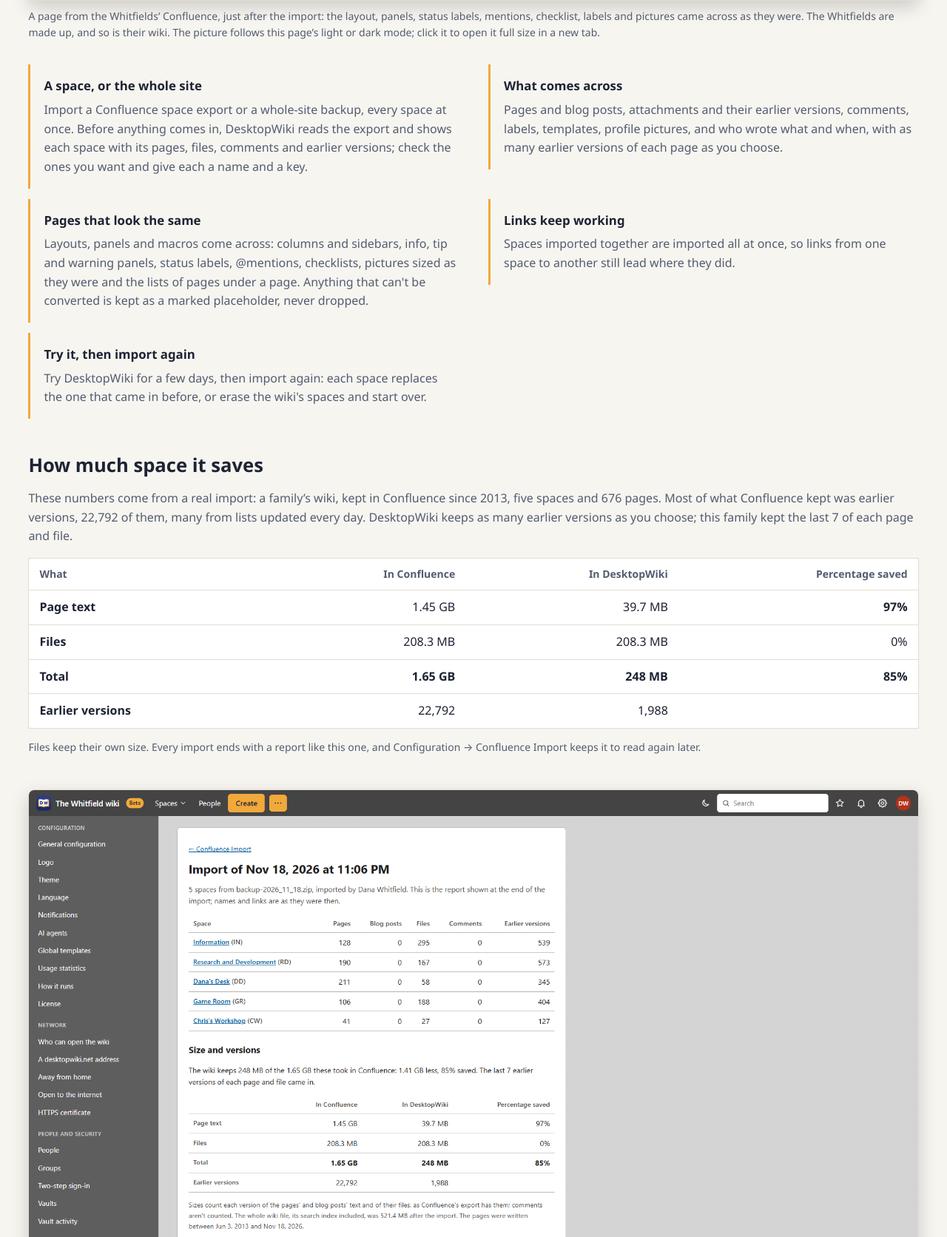
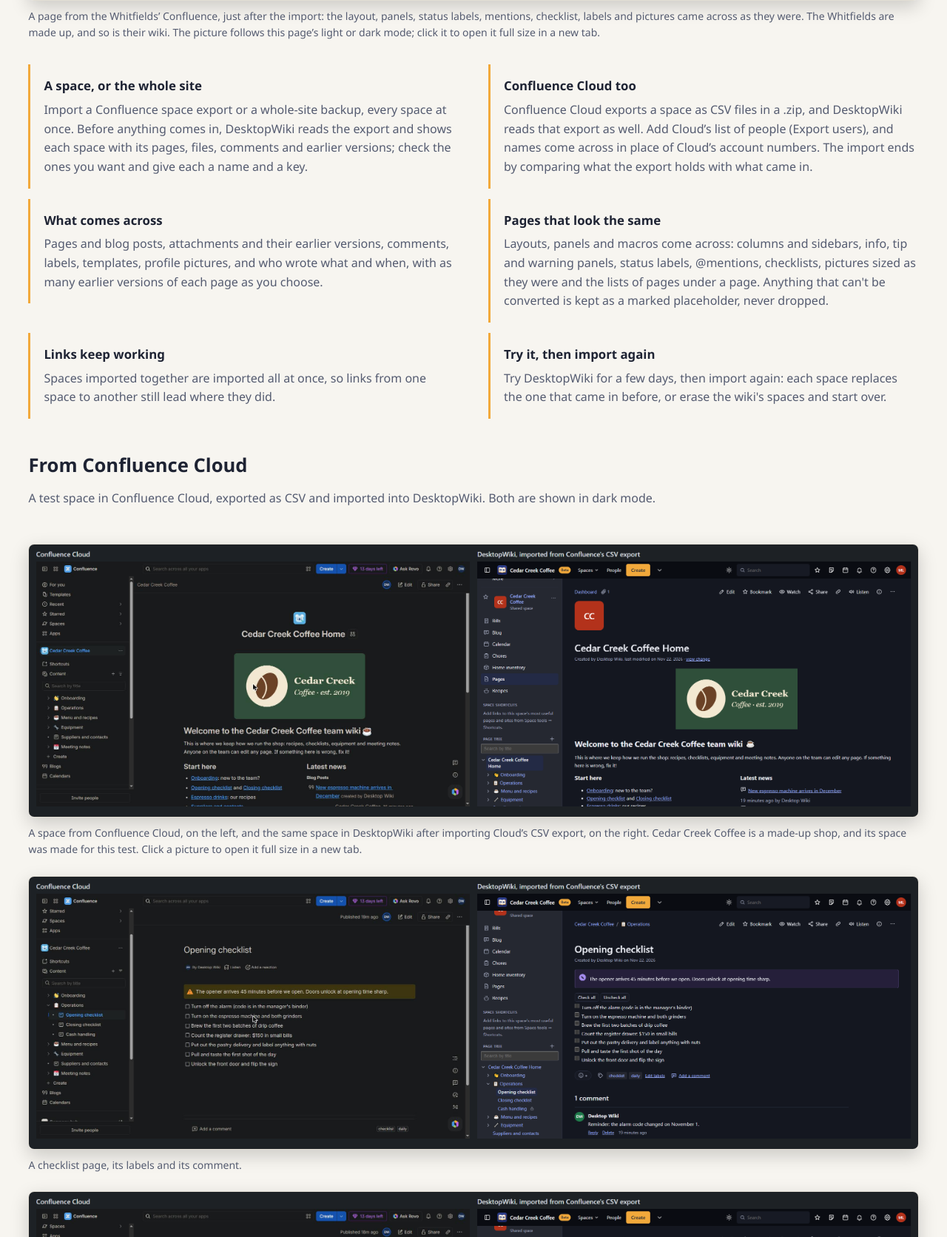
Before and after one commit to DesktopWiki/desktopwiki-website, a plain HTML site: page features/import.html in a window 1280 px wide. Shown: the part 1128-2800 px from the top of the page at 74% size. Drawn offline with Linux system fonts and the light colour scheme.

Commit message:
Import page: Confluence Cloud too, with side-by-side pictures of a Cloud space and its import
Co-Authored-By: Claude Opus 5.5 <noreply@anthropic.com>

```diff
--- a/features/import.html
+++ b/features/import.html
@@ -35,7 +35,7 @@
       </div>
       <p class="crumb"><a href="../#features">Features</a> &rsaquo; Import from Confluence</p>
       <h1>Bring your old wiki</h1>
-      <p class="lede lede-under">Moving off a Confluence server? Import a space export or the whole site&rsquo;s backup, and your pages come across looking the way they did, pictures and all.</p>
+      <p class="lede lede-under">Moving off Confluence, on your own server or in the cloud? Import a space export or the whole site&rsquo;s backup, and your pages come across looking the way they did, pictures and all.</p>
     </div>
   </header>
 
@@ -58,6 +58,10 @@
           <h3>A space, or the whole site</h3>
           <p>Import a Confluence space export or a whole-site backup, every space at once. Before anything comes in, DesktopWiki reads the export and shows each space with its pages, files, comments and earlier versions; check the ones you want and give each a name and a key.</p>
         </div>
+        <div class="feature-item" id="confluence-cloud">
+          <h3>Confluence Cloud too</h3>
+          <p>Confluence Cloud exports a space as CSV files in a .zip, and DesktopWiki reads that export as well. Add Cloud&rsquo;s list of people (Export users), and names come across in place of Cloud&rsquo;s account numbers. The import ends by comparing what the export holds with what came in.</p>
+        </div>
         <div class="feature-item" id="what-comes-across">
           <h3>What comes across</h3>
           <p>Pages and blog posts, attachments and their earlier versions, comments, labels, templates, profile pictures, and who wrote what and when, with as many earlier versions of each page as you choose.</p>
@@ -75,6 +79,24 @@
           <p>Try DesktopWiki for a few days, then import again: each space replaces the one that came in before, or erase the wiki's spaces and start over.</p>
         </div>
     </section>
+
+    <section class="savings" id="from-confluence-cloud">
+      <h2>From Confluence Cloud</h2>
+      <p>A test space in Confluence Cloud, exported as CSV and imported into DesktopWiki. Both are shown in dark mode.</p>
+    </section>
+
+    <figure class="shot">
+      <a href="img/cloud-home.png" target="_blank" rel="noopener"><img src="img/cloud-home.png" width="2920" height="895" loading="lazy" alt="Side by side: on the left, a space's home page in Confluence Cloud, with its logo picture, a welcome heading, Start here links and a list of blog posts; on the right, the same page in DesktopWiki after the import, with the same picture, text, links and blog post list."></a>
+      <figcaption>A space from Confluence Cloud, on the left, and the same space in DesktopWiki after importing Cloud&rsquo;s CSV export, on the right. Cedar Creek Coffee is a made-up shop, and its space was made for this test. Click a picture to open it full size in a new tab.</figcaption>
+    </figure>
+    <figure class="shot">
+      <a href="img/cloud-opening-checklist.png" target="_blank" rel="noopener"><img src="img/cloud-opening-checklist.png" width="2920" height="895" loading="lazy" alt="Side by side: the page Opening checklist in Confluence Cloud and in DesktopWiki, each with a panel, seven checklist items and the labels checklist and daily; DesktopWiki also shows the page's comment."></a>
+      <figcaption>A checklist page, its labels and its comment.</figcaption>
+    </figure>
+    <figure class="shot">
+      <a href="img/cloud-espresso-drinks.png" target="_blank" rel="noopener"><img src="img/cloud-espresso-drinks.png" width="2920" height="895" loading="lazy" alt="Side by side: the page Espresso drinks in Confluence Cloud and in DesktopWiki, each with a table of drinks with merged heading cells for 12 oz and 16 oz shots, milk and cup; DesktopWiki also shows the page's info panel and labels."></a>
+      <figcaption>A recipe table with merged heading cells, an info panel and labels.</figcaption>
+    </figure>
 
     <section class="savings" id="how-much-space-it-saves">
       <h2>How much space it saves</h2>
```
Also changed, not shown: features/img/cloud-espresso-drinks.png (added), features/img/cloud-home.png (added), features/img/cloud-opening-checklist.png (added).
